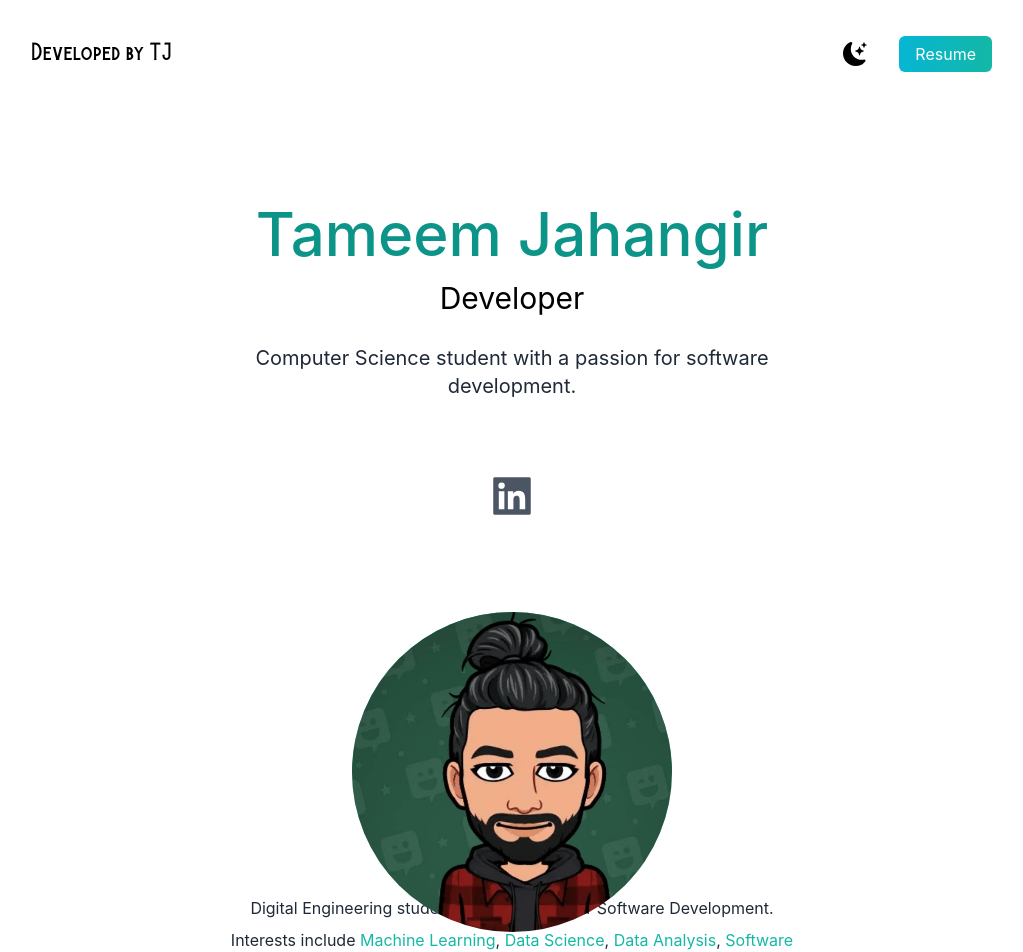
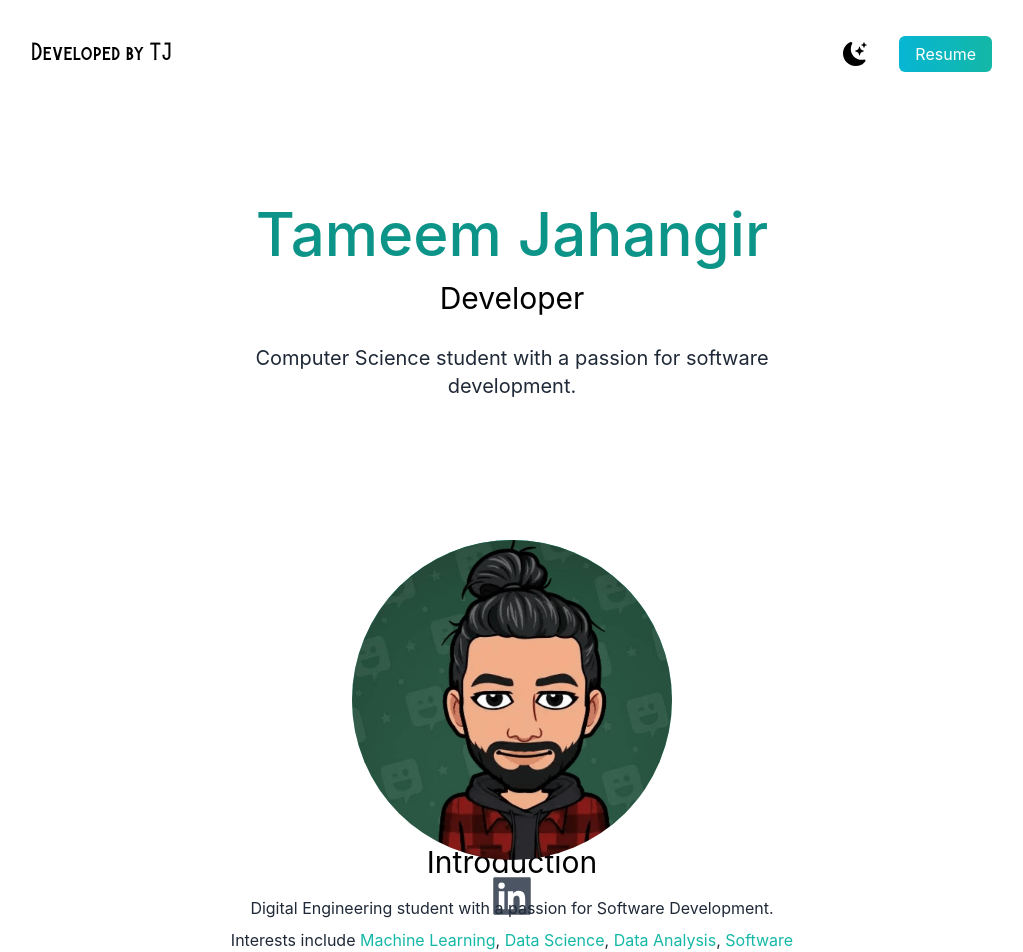
Before and after one commit to tameem-jahangir/CV, a Next.js app: page / in a window 1280 px wide. Shown: the top 952 px of the page, without its empty margins (128-1151 px from the left). Built offline with nearby package versions, Linux system fonts and the light colour scheme.

Commit message:
changed link to new resume

```diff
--- a/pages/index.tsx
+++ b/pages/index.tsx
@@ -25,7 +25,7 @@ export default function Home() {
             <h1 className='text-xl font-burtons'>Developed by TJ</h1>
             <ul className='flex items-center'>
               <li><BsFillMoonStarsFill onClick={() => setDarkMode(!darkMode)} className="cursor-pointer text-2xl" /></li>
-              <li><a className="bg-gradient-to-r from-cyan-500 to-teal-500 text-white px-4 py-2 rounded-md ml-8" href="https://drive.google.com/file/d/1qpuj-rgczm_lXqEaDmiExmOL6c7V_TGD/view?usp=share_link">Resume</a></li>
+              <li><a className="bg-gradient-to-r from-cyan-500 to-teal-500 text-white px-4 py-2 rounded-md ml-8" href="https://drive.google.com/file/d/1HQdkCu8DP6D7aaK9Y39kRn5lf4IfTwit/view?usp=sharing">Resume</a></li>
             </ul>
           </nav>
           <div className='text-center p-10'>
@@ -33,11 +33,11 @@ export default function Home() {
             <h3 className='text-2xl py-2 md:text-3xl'>Developer</h3>
             <p className='text-md py-5 leading-8 text-gray-800 md:text-xl max-w-xl mx-auto'>Computer Science student with a passion for software development.</p>
           </div>
+          <div className='relative mx-auto bg-gradient-to-b from-teal-500 rounded-full w-80 h-80 mt-20 overflow-hidden'>
+            <Image className='object-contain' src={deved} fill alt="Image of TJ"/>
+          </div>
           <div className='text-5xl flex justify-center gap-16 py-3 text-gray-600'>
             <a href="https://linkedin.com/in/tameem-jahangir-17a5b722b"><AiFillLinkedin /></a>
-          </div>
-          <div className='relative mx-auto bg-gradient-to-b from-teal-500 rounded-full w-80 h-80 mt-20 overflow-hidden'>
-            <Image className='object-contain' src={deved} fill alt="Image of TJ"/>
           </div>
         </section>
 
```
